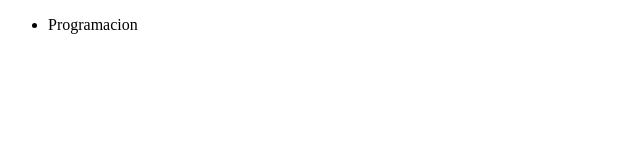
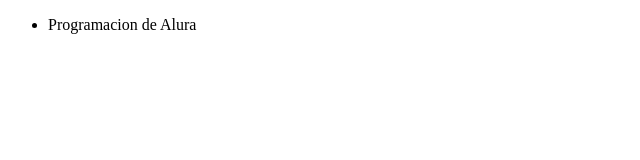
Before and after one commit to Sam15112021/aprendiendo-github, a plain HTML site: page index.html in a window 1280 px wide. Shown: the full height of the page, 0-640 px from the left. Drawn offline with Linux system fonts and the light colour scheme.

Commit message:
Modificando la lista

```diff
--- a/index.html
+++ b/index.html
@@ -9,7 +9,7 @@
 <body>
 
     <ul>
-        <li>Programacion</li>
+        <li>Programacion de Alura</li>
     </ul>
 
 </body>
```
